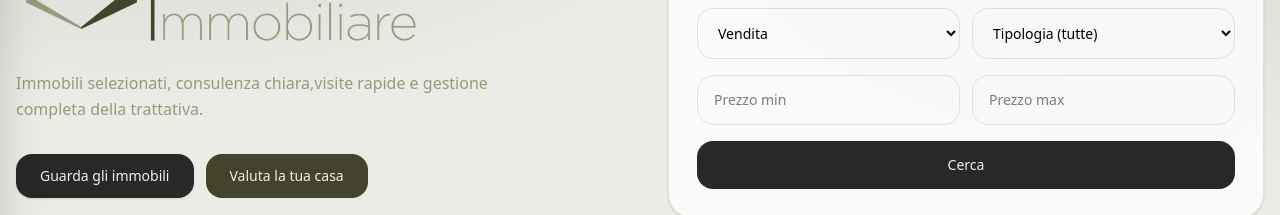
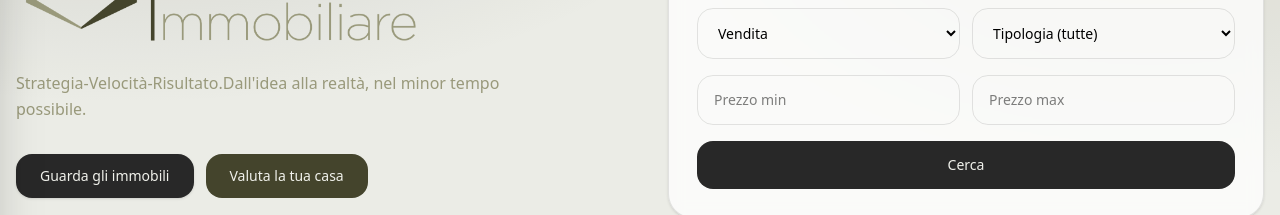
Before and after one commit to Mik3007/agenzia-immobiliare, a React (Vite) app in the folder frontend/: page / in a window 1280 px wide. Shown: the part 293-508 px from the top of the page. Built offline with nearby package versions, Linux system fonts and the light colour scheme; no server answers.

Commit message:
Update HeroSearch.jsx

```diff
--- a/frontend/src/components/HeroSearch.jsx
+++ b/frontend/src/components/HeroSearch.jsx
@@ -194,11 +194,11 @@ export default function HeroSearch({ onSearch, compact = false }) {
             className="mt-4 max-w-xs text-sm leading-relaxed md:mt-5 md:max-w-lg md:text-base md:leading-relaxed md:mb-2"
             style={{ color: "#99997b" }}
           >
-            Immobili selezionati, consulenza chiara,
+            Strategia-Velocità-Risultato.
             <br className="md:hidden" />
-            visite rapide e gestione completa{" "}
+            Dall'idea alla realtà,{" "}
             <br className="md:hidden" />
-            della trattativa.
+            nel minor tempo possibile.
           </p>
 
           <div className="mt-8 flex flex-wrap gap-3">
```
